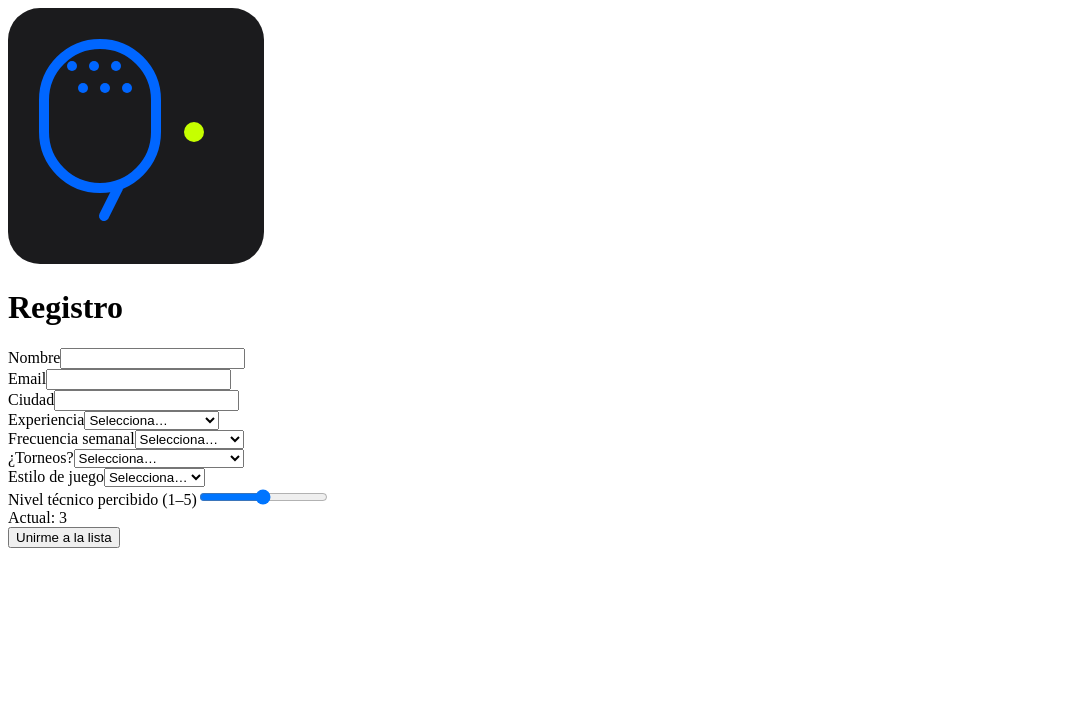
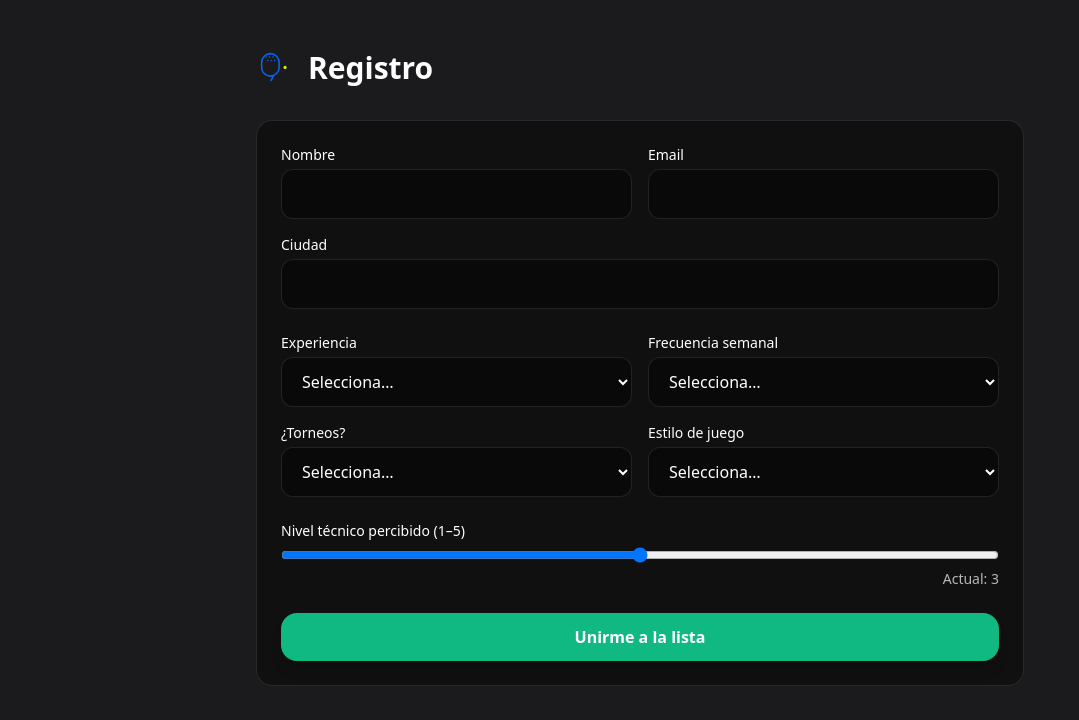
Before and after one commit to jonpotxu/padelmatchsync, a Next.js app: page /registro in a window 1280 px wide. Shown: the top 720 px of the page, without its empty margins (0-1079 px from the left). Built offline with nearby package versions, Linux system fonts and the light colour scheme; no server answers.

Commit message:
Corregido color bg-electric y centrado Tailwind funcionando

```diff
--- a/package.json
+++ b/package.json
@@ -9,12 +9,12 @@
   },
   "dependencies": {
     "@supabase/supabase-js": "^2.74.0",
-    "autoprefixer": "10.4.20",
+    "autoprefixer": "^10.4.20",
     "framer-motion": "^12.23.22",
     "next": "^14.2.33",
-    "postcss": "8.4.41",
+    "postcss": "^8.4.41",
     "react": "18.3.1",
     "react-dom": "18.3.1",
-    "tailwindcss": "3.4.10"
+    "tailwindcss": "^3.4.10"
   }
 }
--- /dev/null
+++ b/pages/_app.js
@@ -0,0 +1,5 @@
+import '../styles/globals.css'
+
+export default function App({ Component, pageProps }) {
+  return <Component {...pageProps} />
+}
--- a/styles/globals.css
+++ b/styles/globals.css
@@ -5,5 +5,5 @@
 html, body, #__next { height: 100%; }
 body { background:#1B1B1D; color:#fff; }
 .btn { @apply inline-flex items-center justify-center px-6 py-3 rounded-2xl font-semibold transition; }
-.btn-primary { @apply bg-electric text-white shadow-lg; }
+.btn-primary { @apply bg-emerald-500 hover:bg-emerald-600 text-white shadow-lg; }
 .card { @apply bg-black/40 border border-white/10 rounded-2xl p-6; }
--- a/tailwind.config.js
+++ b/tailwind.config.js
@@ -1,10 +1,15 @@
 /** @type {import('tailwindcss').Config} */
 module.exports = {
-  content: ["./pages/**/*.{js,jsx}", "./components/**/*.{js,jsx}"],
+  content: [
+    "./pages/**/*.{js,ts,jsx,tsx}",
+    "./components/**/*.{js,ts,jsx,tsx}",
+  ],
   theme: {
     extend: {
-      colors: { electric: "#0066FF", graphite: "#1B1B1D", limepm: "#C6FF00" },
+      colors: {
+        electric: '#00FFCC',
+      },
     },
   },
   plugins: [],
-};
+}
```
Also changed, not shown: 1 other file (tests, documents, lock files or other folders).
